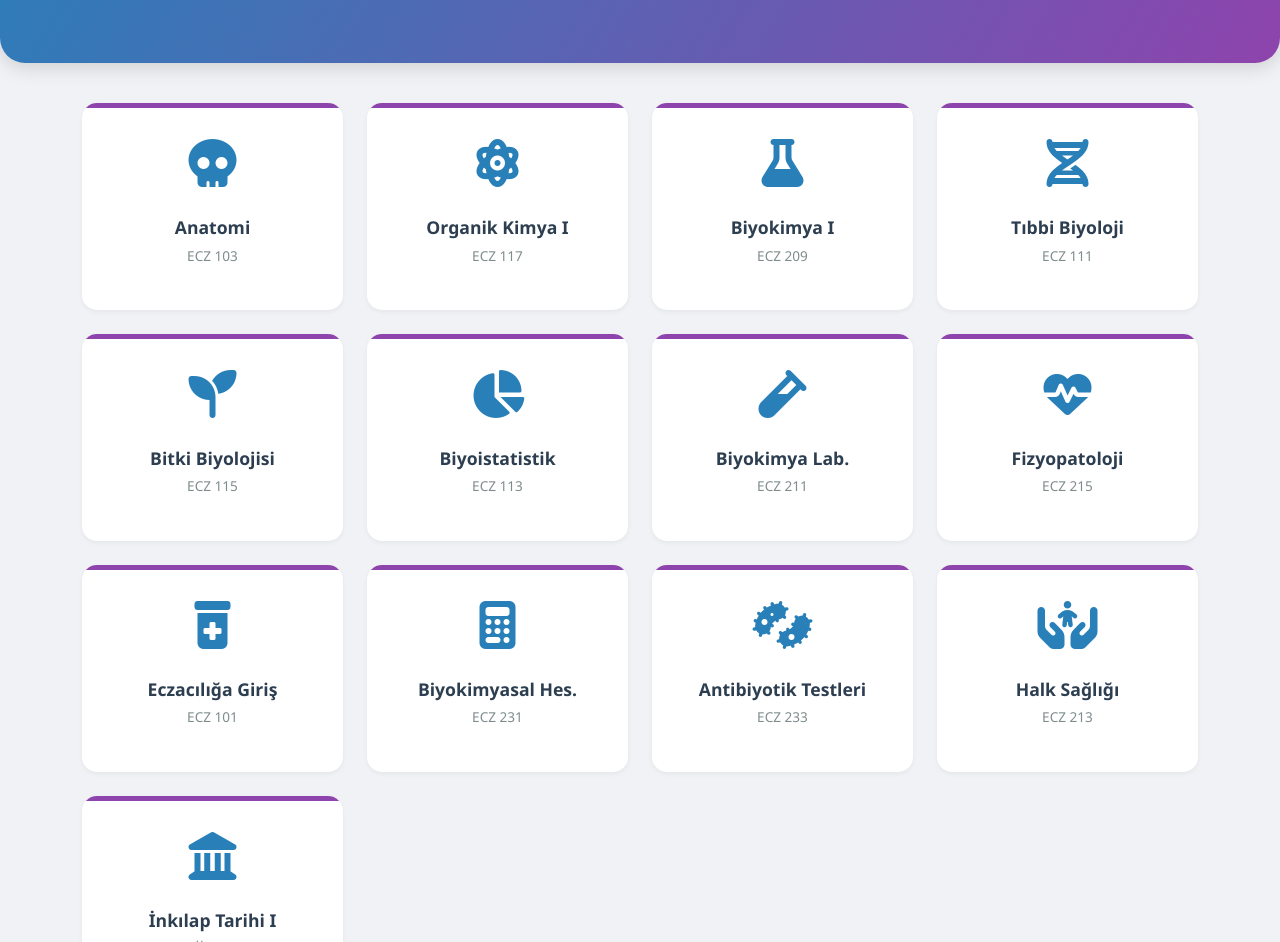
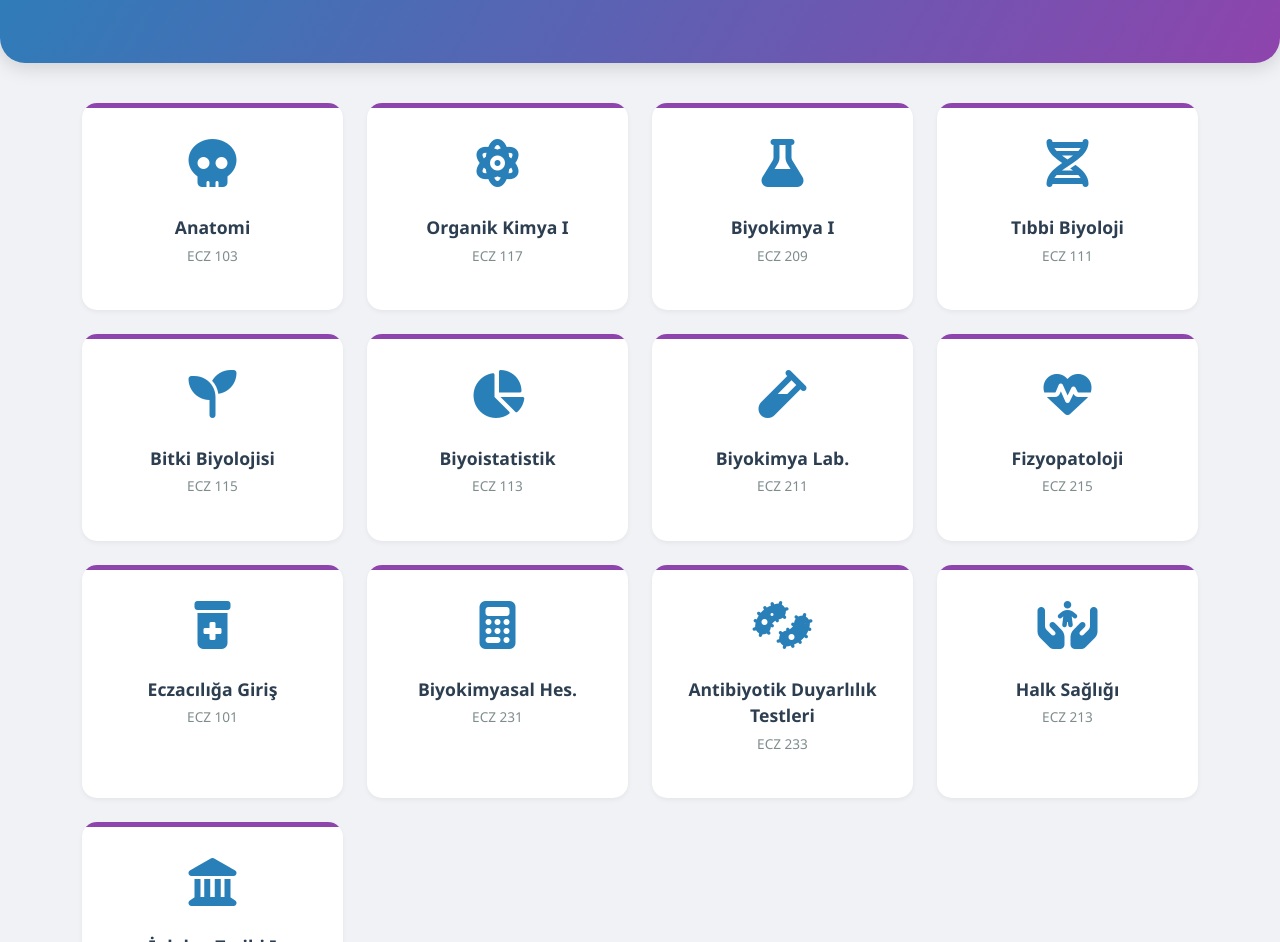
Before and after one commit to m1onursal/ders-portali, a plain HTML site: page index.html in a window 1280 px wide. Shown: the part 158-1100 px from the top of the page. Drawn offline with nearby package versions, Linux system fonts and the light colour scheme.

Commit message:
Update course title for Antibiyotik section

```diff
--- a/index.html
+++ b/index.html
@@ -120,7 +120,7 @@
             <div class="col-6 col-md-4 col-lg-3">
                 <div class="card course-card p-4 text-center" data-bs-toggle="modal" data-bs-target="#modalAntibiyotik">
                     <div class="card-icon"><i class="fas fa-bacteria"></i></div>
-                    <div class="course-title">Antibiyotik Testleri</div>
+                    <div class="course-title">Antibiyotik Duyarlılık Testleri</div>
                     <div class="course-code">ECZ 233</div>
                 </div>
             </div>
```
